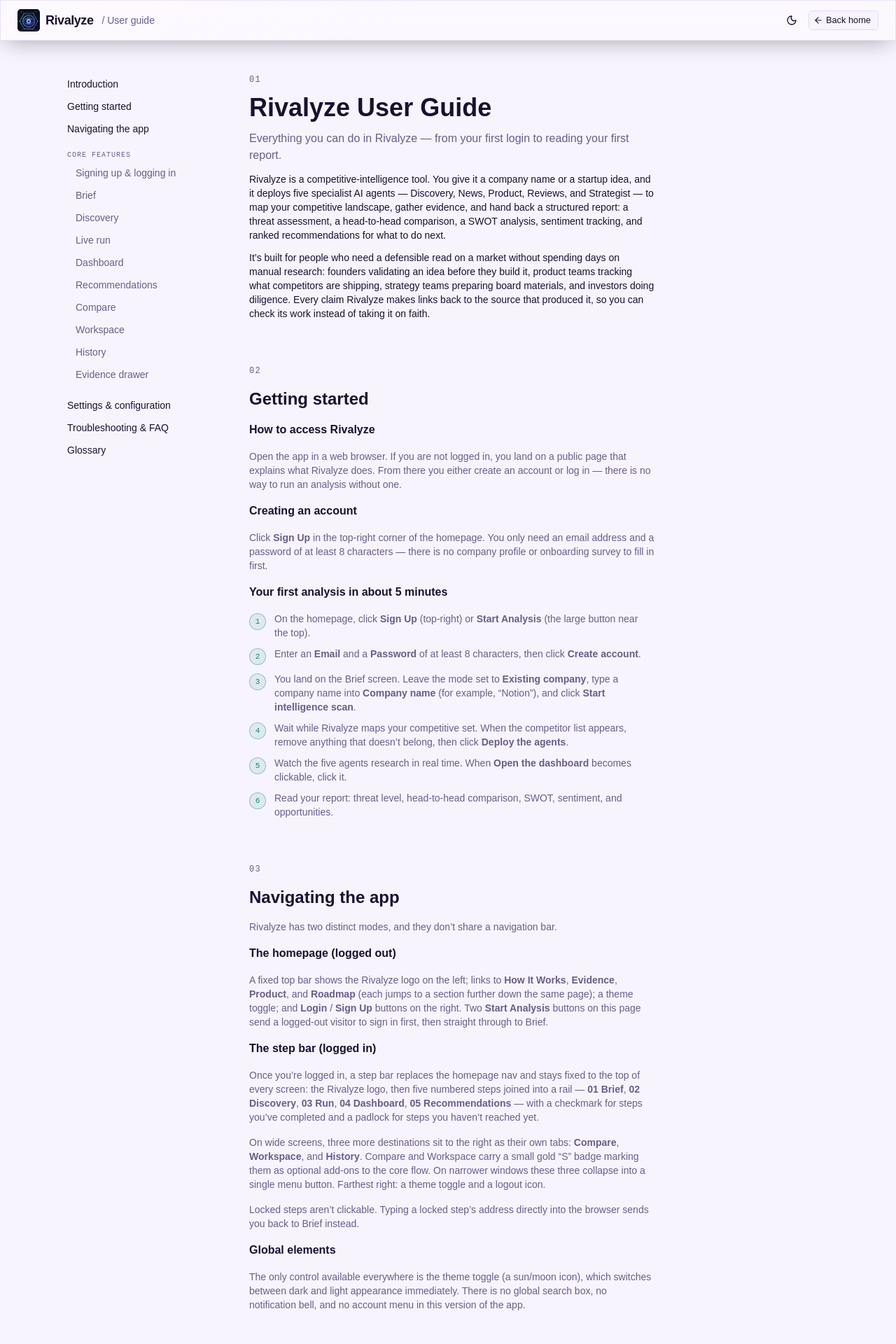
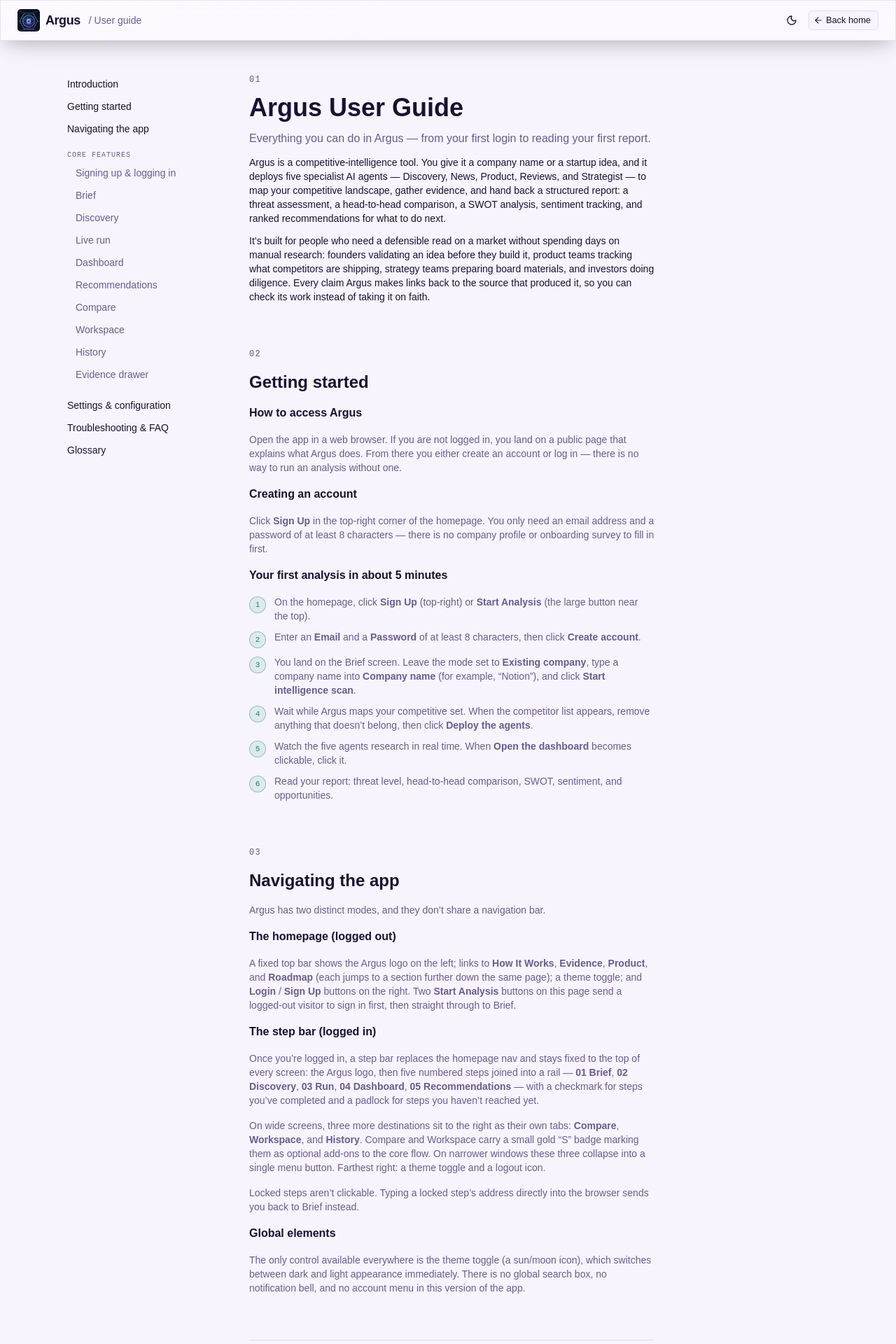
Before and after one commit to POOJAPATEL231/rivalyze-frontend, a React (Vite) app: page /guide in a window 1280 px wide. Shown: the top 1920 px of the page at 70% size. Built offline with nearby package versions, Linux system fonts and the light colour scheme; no server answers.

Commit message:
fix: update references from Rivalyze to Argus in GuideView and Guide components

```diff
--- a/src/components/guide/GuideView.tsx
+++ b/src/components/guide/GuideView.tsx
@@ -15,14 +15,14 @@
                         01
                     </p>
                     <h1 className="font-heading text-3xl font-semibold text-foreground sm:text-4xl">
-                        Rivalyze User Guide
+                        Argus User Guide
                     </h1>
                     <p className="text-muted-foreground">
-                        Everything you can do in Rivalyze — from your first login to reading your
-                        first report.
+                        Everything you can do in Argus — from your first login to reading your first
+                        report.
                     </p>
                     <p className="text-sm text-foreground">
-                        Rivalyze is a competitive-intelligence tool. You give it a company name or a
+                        Argus is a competitive-intelligence tool. You give it a company name or a
                         startup idea, and it deploys five specialist AI agents — Discovery, News,
                         Product, Reviews, and Strategist — to map your competitive landscape, gather
                         evidence, and hand back a structured report: a threat assessment, a
@@ -34,8 +34,8 @@
                         spending days on manual research: founders validating an idea before they
                         build it, product teams tracking what competitors are shipping, strategy
                         teams preparing board materials, and investors doing diligence. Every claim
-                        Rivalyze makes links back to the source that produced it, so you can check
-                        its work instead of taking it on faith.
+                        Argus makes links back to the source that produced it, so you can check its
+                        work instead of taking it on faith.
                     </p>
                 </section>
 
@@ -48,12 +48,12 @@
                     </h2>
 
                     <h3 className="font-heading text-base font-semibold text-foreground">
-                        How to access Rivalyze
+                        How to access Argus
                     </h3>
                     <p className="text-sm text-muted-foreground">
                         Open the app in a web browser. If you are not logged in, you land on a
-                        public page that explains what Rivalyze does. From there you either create
-                        an account or log in — there is no way to run an analysis without one.
+                        public page that explains what Argus does. From there you either create an
+                        account or log in — there is no way to run an analysis without one.
                     </p>
 
                     <h3 className="font-heading text-base font-semibold text-foreground">
@@ -85,8 +85,8 @@
                                 and click <strong>Start intelligence scan</strong>.
                             </>,
                             <>
-                                Wait while Rivalyze maps your competitive set. When the competitor
-                                list appears, remove anything that doesn&rsquo;t belong, then click{" "}
+                                Wait while Argus maps your competitive set. When the competitor list
+                                appears, remove anything that doesn&rsquo;t belong, then click{" "}
                                 <strong>Deploy the agents</strong>.
                             </>,
                             <>
@@ -106,15 +106,14 @@
                         Navigating the app
                     </h2>
                     <p className="text-sm text-muted-foreground">
-                        Rivalyze has two distinct modes, and they don&rsquo;t share a navigation
-                        bar.
+                        Argus has two distinct modes, and they don&rsquo;t share a navigation bar.
                     </p>
 
                     <h3 className="font-heading text-base font-semibold text-foreground">
                         The homepage (logged out)
                     </h3>
                     <p className="text-sm text-muted-foreground">
-                        A fixed top bar shows the Rivalyze logo on the left; links to{" "}
+                        A fixed top bar shows the Argus logo on the left; links to{" "}
                         <strong>How It Works</strong>, <strong>Evidence</strong>,{" "}
                         <strong>Product</strong>, and <strong>Roadmap</strong> (each jumps to a
                         section further down the same page); a theme toggle; and{" "}
@@ -128,8 +127,8 @@
                     </h3>
                     <p className="text-sm text-muted-foreground">
                         Once you&rsquo;re logged in, a step bar replaces the homepage nav and stays
-                        fixed to the top of every screen: the Rivalyze logo, then five numbered
-                        steps joined into a rail — <strong>01 Brief</strong>,{" "}
+                        fixed to the top of every screen: the Argus logo, then five numbered steps
+                        joined into a rail — <strong>01 Brief</strong>,{" "}
                         <strong>02 Discovery</strong>, <strong>03 Run</strong>,{" "}
                         <strong>04 Dashboard</strong>, <strong>05 Recommendations</strong> — with a
                         checkmark for steps you&rsquo;ve completed and a padlock for steps you
@@ -167,8 +166,8 @@
                         Signing up and logging in
                     </h2>
                     <p className="text-sm text-muted-foreground">
-                        Rivalyze uses a plain email-and-password account system. There is no
-                        &ldquo;log in with Google&rdquo; or single sign-on option.
+                        Argus uses a plain email-and-password account system. There is no &ldquo;log
+                        in with Google&rdquo; or single sign-on option.
                     </p>
 
                     <h3 className="font-heading text-base font-semibold text-foreground">
@@ -238,7 +237,7 @@
 
                     <GuideQA
                         question="Why was I sent to the login screen when I clicked a link?"
-                        answer="You followed a link to a page inside the analysis flow while logged out, or your session had expired. Log in and Rivalyze sends you on to where you were originally headed."
+                        answer="You followed a link to a page inside the analysis flow while logged out, or your session had expired. Log in and Argus sends you on to where you were originally headed."
                     />
                 </section>
 
@@ -250,7 +249,7 @@
                         Brief — starting an analysis
                     </h2>
                     <p className="text-sm text-muted-foreground">
-                        Brief is the first step of every analysis. You tell Rivalyze who you are —
+                        Brief is the first step of every analysis. You tell Argus who you are —
                         either an existing company or a startup idea — and it uses that to kick off
                         research. It&rsquo;s always reachable by clicking <strong>01 Brief</strong>{" "}
                         in the step bar.
@@ -320,7 +319,7 @@
                         Company names must stay under 100 characters and idea descriptions under
                         500. The optional context fields are capped at 120 characters each (60 for{" "}
                         <strong>Stage</strong>). Neither the company name nor the idea description
-                        accepts anything that looks like an HTML tag or script — Rivalyze blocks the
+                        accepts anything that looks like an HTML tag or script — Argus blocks the
                         button and explains why until you remove it.
                     </p>
 
@@ -360,7 +359,7 @@
                         Discovery — reviewing your competitive set
                     </h2>
                     <p className="text-sm text-muted-foreground">
-                        After you submit a Brief, Rivalyze proposes a set of direct and indirect
+                        After you submit a Brief, Argus proposes a set of direct and indirect
                         competitors before committing to deeper research. You get to edit that list
                         first. This is the same screen the step bar calls{" "}
                         <strong>02 Discovery</strong> (it briefly relabels itself{" "}
@@ -368,13 +367,13 @@
                     </p>
 
                     <h3 className="font-heading text-base font-semibold text-foreground">
-                        While Rivalyze is mapping competitors
+                        While Argus is mapping competitors
                     </h3>
                     <p className="text-sm text-muted-foreground">
                         You&rsquo;ll see an animated radar graphic and the text &ldquo;Mapping your
                         competitive set&hellip;&rdquo;. This usually takes under a minute. If it
-                        takes much longer, Rivalyze shows an error asking you to try again — return
-                        to Brief and resubmit.
+                        takes much longer, Argus shows an error asking you to try again — return to
+                        Brief and resubmit.
                     </p>
 
                     <h3 className="font-heading text-base font-semibold text-foreground">
@@ -409,8 +408,8 @@
                         ]}
                     />
                     <GuideQA
-                        question="What if Rivalyze found the wrong competitors?"
-                        answer="Remove the ones that don't fit before deploying. There's currently no way to add a competitor of your own that Rivalyze didn't surface itself."
+                        question="What if Argus found the wrong competitors?"
+                        answer="Remove the ones that don't fit before deploying. There's currently no way to add a competitor of your own that Argus didn't surface itself."
                     />
                 </section>
 
@@ -485,12 +484,11 @@
                         The <strong>executive summary</strong> banner shows a color-coded threat
                         level — Low (green), Medium/Moderate/Elevated (gold), or High/Critical (red)
                         — with run details and a written summary. The{" "}
-                        <strong>head-to-head table</strong> lists the metrics Rivalyze compared,
-                        with a highlighted <strong>You</strong> column and one column per
-                        competitor. The <strong>SWOT section</strong> shows four boxes:{" "}
-                        <strong>Strengths</strong> (teal), <strong>Weaknesses</strong> (rose),{" "}
-                        <strong>Opportunities</strong> (gold), and <strong>Threats</strong>{" "}
-                        (violet).
+                        <strong>head-to-head table</strong> lists the metrics Argus compared, with a
+                        highlighted <strong>You</strong> column and one column per competitor. The{" "}
+                        <strong>SWOT section</strong> shows four boxes: <strong>Strengths</strong>{" "}
+                        (teal), <strong>Weaknesses</strong> (rose), <strong>Opportunities</strong>{" "}
+                        (gold), and <strong>Threats</strong> (violet).
                     </p>
 
                     <p className="text-sm text-muted-foreground">
@@ -505,8 +503,8 @@
                         <p>
                             A value in the head-to-head table or an opportunity&rsquo;s source count
                             is clickable — shown in violet with a small arrow icon, or a &ldquo;N
-                            sources&rdquo; pill you can press — whenever Rivalyze can trace it back
-                            to a specific claim. Click it to open the{" "}
+                            sources&rdquo; pill you can press — whenever Argus can trace it back to
+                            a specific claim. Click it to open the{" "}
                             <a href="#evidence" className="text-primary hover:underline">
                                 Evidence Drawer
                             </a>
@@ -681,7 +679,7 @@
                                 Click <strong>Open</strong> on the run you want. It reads
                                 &ldquo;Opening&hellip;&rdquo; briefly.
                             </>,
-                            "Rivalyze takes you straight to that run's Dashboard, with every step unlocked so you can also revisit Recommendations, Compare, and Workspace for it.",
+                            "Argus takes you straight to that run's Dashboard, with every step unlocked so you can also revisit Recommendations, Compare, and Workspace for it.",
                         ]}
                     />
                     <GuideQA
@@ -709,12 +707,12 @@
 
                     <GuideCallout variant="note">
                         <p>
-                            Not every claim on screen opens the drawer — only ones Rivalyze can
-                            trace to a specific claim reference. On the <strong>Dashboard</strong>,
-                            that currently covers the head-to-head table (shown as a violet link
-                            with a small arrow) and the opportunities list (shown as a pressable
-                            &ldquo;N sources&rdquo; pill). Plain, non-colored text elsewhere —
-                            including every source count on <strong>Recommendations</strong> and{" "}
+                            Not every claim on screen opens the drawer — only ones Argus can trace
+                            to a specific claim reference. On the <strong>Dashboard</strong>, that
+                            currently covers the head-to-head table (shown as a violet link with a
+                            small arrow) and the opportunities list (shown as a pressable &ldquo;N
+                            sources&rdquo; pill). Plain, non-colored text elsewhere — including
+                            every source count on <strong>Recommendations</strong> and{" "}
                             <strong>Compare</strong> — isn&rsquo;t linked yet and won&rsquo;t open
                             anything.
                         </p>
@@ -748,9 +746,9 @@
                         Settings &amp; configuration
                     </h2>
                     <p className="text-sm text-muted-foreground">
-                        Rivalyze doesn&rsquo;t have a dedicated settings page in this version. The
-                        only user-adjustable option is the theme toggle — available on the homepage
-                        top bar and on the step bar once you&rsquo;re logged in. It switches between
+                        Argus doesn&rsquo;t have a dedicated settings page in this version. The only
+                        user-adjustable option is the theme toggle — available on the homepage top
+                        bar and on the step bar once you&rsquo;re logged in. It switches between
                         dark (the default) and light appearance and applies everywhere immediately.
                     </p>
 
@@ -784,11 +782,11 @@
                     />
                     <GuideQA
                         question="Discovery or the live run seems stuck."
-                        answer="Each phase has a soft time limit — roughly a minute for Discovery, a few minutes for the full run. Past that point, Rivalyze shows an error and you'll need to restart from Brief."
+                        answer="Each phase has a soft time limit — roughly a minute for Discovery, a few minutes for the full run. Past that point, Argus shows an error and you'll need to restart from Brief."
                     />
                     <GuideQA
                         question="Nothing happens when I click a source count on Recommendations or Compare."
-                        answer="Those aren't wired up to open the Evidence Drawer yet. On the Dashboard, the equivalent head-to-head values and opportunity source pills do open it, whenever Rivalyze can trace them to a specific claim."
+                        answer="Those aren't wired up to open the Evidence Drawer yet. On the Dashboard, the equivalent head-to-head values and opportunity source pills do open it, whenever Argus can trace them to a specific claim."
                     />
                     <GuideQA
                         question="Workspace doesn't seem to know anything about my actual competitors."
@@ -800,7 +798,7 @@
                     />
                     <GuideQA
                         question="I was logged out without doing anything."
-                        answer="Login sessions expire and are refreshed silently in the background; occasionally that refresh fails and you're signed out. Log back in — Rivalyze returns you to the page you were on."
+                        answer="Login sessions expire and are refreshed silently in the background; occasionally that refresh fails and you're signed out. Log back in — Argus returns you to the page you were on."
                     />
                     <GuideQA
                         question="I refreshed the page and lost my progress."
@@ -838,11 +836,11 @@
 }
 
 const GLOSSARY = [
-    { term: "Rivalyze", definition: "The name of this application." },
+    { term: "Argus", definition: "The name of this application." },
     {
         term: "Agent",
         definition:
-            "One of five automated researchers Rivalyze runs per analysis: Discovery, News, Product, Reviews, and Strategist.",
+            "One of five automated researchers Argus runs per analysis: Discovery, News, Product, Reviews, and Strategist.",
     },
     {
         term: "Threat level",
@@ -872,7 +870,7 @@
     {
         term: "Low-signal finding",
         definition:
-            "An observation Rivalyze found but couldn't corroborate strongly enough to state with full confidence.",
+            "An observation Argus found but couldn't corroborate strongly enough to state with full confidence.",
     },
     {
         term: "Head-to-head",
--- a/src/components/layout/StepBar.tsx
+++ b/src/components/layout/StepBar.tsx
@@ -80,7 +80,7 @@
     return (
         <nav
             aria-label="Analysis progress"
-            className="backdrop-blur-md bg-background/50 sticky top-0 z-50 flex shrink-0 items-center gap-3 overflow-x-auto overflow-y-hidden px-4 py-3 min-[1430px]:gap-5 min-[1430px]:px-6 border-b border-b-gray-200"
+            className="bg-white sticky top-0 z-50 flex shrink-0 items-center gap-3 overflow-x-auto overflow-y-hidden px-4 py-3 min-[1430px]:gap-5 min-[1430px]:px-6 border-b border-b-gray-200"
         >
             <a
                 href="/"
--- a/src/pages/Guide.tsx
+++ b/src/pages/Guide.tsx
@@ -24,7 +24,7 @@
                         alt=""
                         className="h-8 w-8 rounded-md object-cover"
                     />
-                    Rivalyze
+                    Argus
                 </Link>
                 <span className="hidden text-sm text-muted-foreground sm:inline">/ User guide</span>
                 <div className="ml-auto flex items-center gap-2">
```
